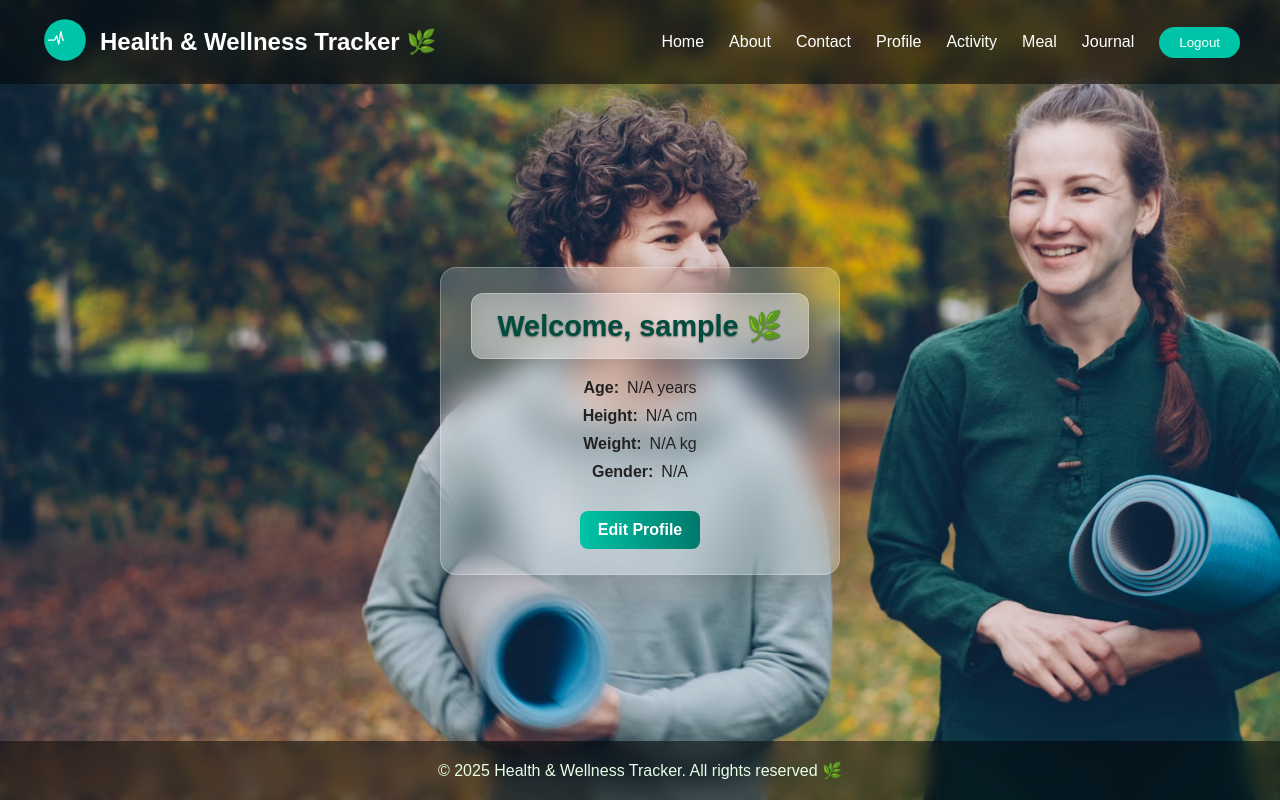
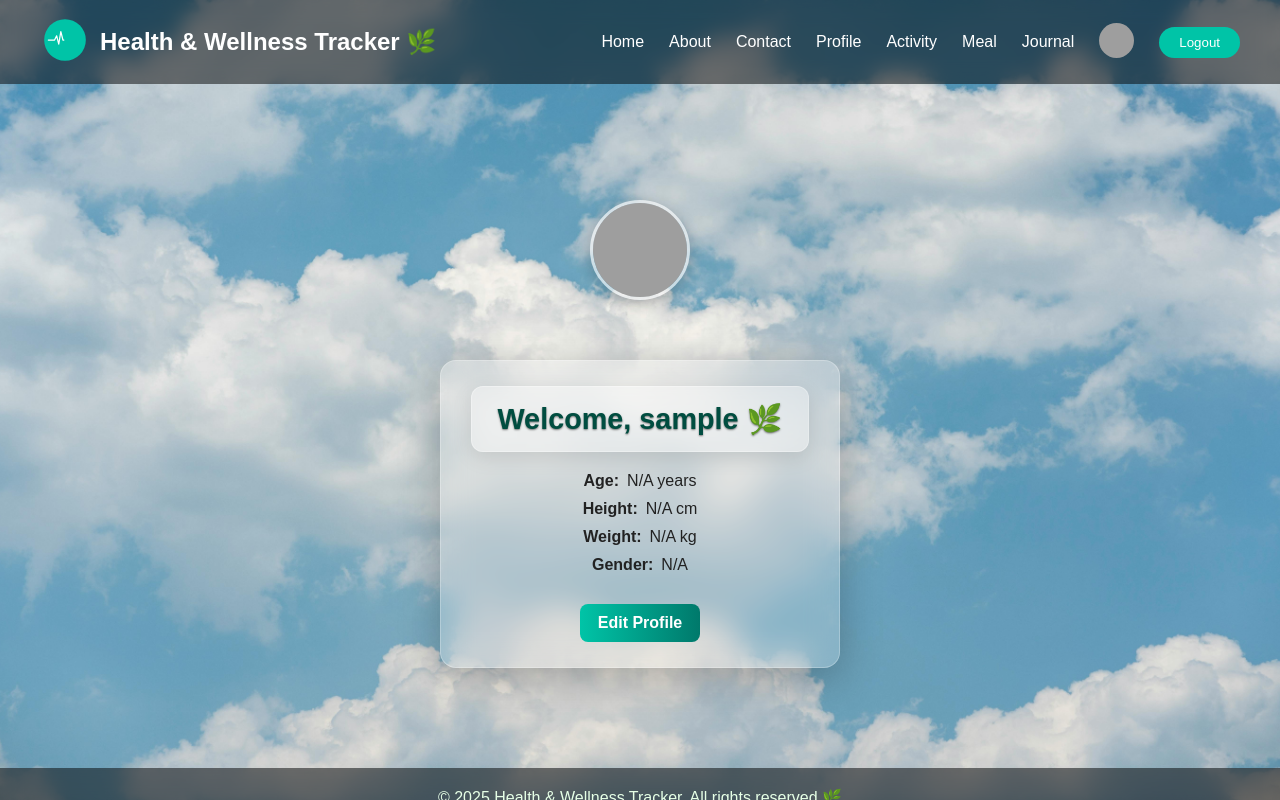
Before and after one commit to Rama-AlJufout/Capstone-Project, a Django app: page /profile/ in a window 1280 px wide. Run offline with Django 5.2, Linux system fonts and the light colour scheme; the visitor is signed in with stand-in values (Sample User, id 1); parts of the project's set-up code (start-up, migrations or seed data) failed here and were passed over; grey boxes are pictures that could not be loaded.

Commit message:
Profile Picture added

```diff
--- a/main_app/models.py
+++ b/main_app/models.py
@@ -14,6 +14,12 @@ class CustomUser(AbstractUser):
         ('O', 'Other'),
     ]
     gender = models.CharField(max_length=1, choices=GENDER_CHOICES, null=True, blank=True)
+
+    profile_image = models.URLField(
+        max_length=200,
+        blank=True,
+        null=True,
+    )
 
     def __str__(self):
         return self.username
--- a/main_app/static/css/home.css
+++ b/main_app/static/css/home.css
@@ -138,7 +138,7 @@ body {
 .contact-form h2 {
     text-align: center;
     margin-bottom: 20px;
-    color: #4f7350;
+    color: #1f3108;
     font-size: 1.8rem;
 }
 
--- a/main_app/static/css/profile.css
+++ b/main_app/static/css/profile.css
@@ -1,6 +1,6 @@
 /* ===== GENERAL PAGE ===== */
 body {
-  background: url('../images/activity-bg.avif') no-repeat center center fixed;
+  background: url('../images/pro-bg.jpg') no-repeat center center fixed;
   background-size: cover;
   font-family: 'Poppins', sans-serif;
   color: #222;
@@ -66,6 +66,27 @@ body {
   color: #222222;
 }
 
+.profile-image {
+    margin-bottom: 20px;
+    display: flex;
+    justify-content: center;
+}
+
+.profile-image img {
+    width: 120px;
+    height: 120px;
+    border-radius: 50%;
+    object-fit: cover;
+    border: 3px solid rgba(255, 255, 255, 0.6);
+    box-shadow: 0 4px 15px rgba(0, 0, 0, 0.2);
+    transition: transform 0.3s;
+}
+
+.profile-image img:hover {
+    transform: scale(1.05);
+}
+
+
 .edit-btn {
   display: inline-block;
   background: linear-gradient(90deg, #00c4a7, #00796b);
--- a/main_app/templates/base.html
+++ b/main_app/templates/base.html
@@ -44,6 +44,12 @@
                     <li><a href="{% url 'meal_log' %}">Meal</a></li>
                     <li><a href="{% url 'journal_log' %}">Journal</a></li>
                     <li>
+                        <a href="{% url 'profile' %}">
+                            <img src="{{ user.profile_image }}" alt="Profile"
+                                    style="width:35px; height:35px; border-radius:50%; object-fit:cover;">
+                        </a>
+                    </li>
+                    <li>
                         <form method="post" action="{% url 'logout' %}">
                             {% csrf_token %}
                             <button type="submit" class="btn">Logout</button>
--- a/main_app/templates/user/profile.html
+++ b/main_app/templates/user/profile.html
@@ -9,6 +9,10 @@
 <div class="profile-wrapper">
 
     <!-- ===== PROFILE INFO ===== -->
+    <div class="profile-image">
+        <img src="{{ user.profile_image }}" alt="Profile"
+            style="width:100px; height:100px; border-radius:50%; object-fit:cover;">
+    </div>
     <div class="profile-container glass-card">
         <h2>Welcome, {{ user.username }} 🌿</h2>
 
```
Also changed, not shown: main_app/forms.py (+9 -2 lines), main_app/migrations/0007_customuser_profile_image.py (added), main_app/migrations/0008_alter_customuser_profile_image.py (added), main_app/static/images/pro-bg.jpg (added).
